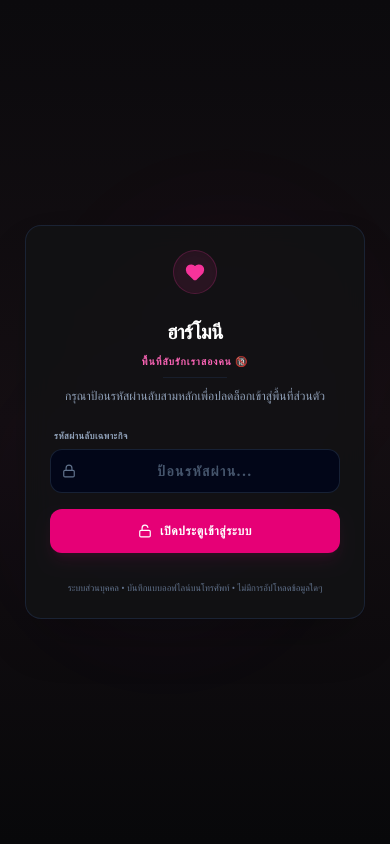
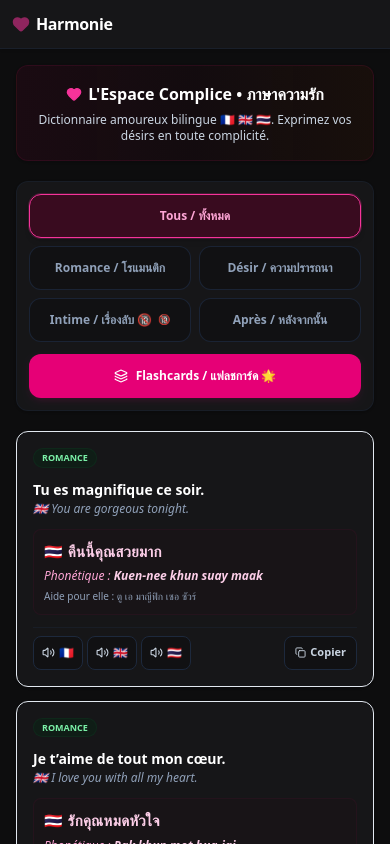
Before and after one commit to ericsotoca/Rose, a React (Vite) app: page / in a window 390 px wide. Shown: the top 844 px of the page. Built offline with nearby package versions, Linux system fonts and the light colour scheme.

Commit message:
feat: remove password gate and update category layout
Removed the application password authentication for easier access and updated the category navigation to a responsive grid layout for better mobile usability.

```diff
--- a/src/App.tsx
+++ b/src/App.tsx
@@ -8,21 +8,8 @@ import LoversSpace from './components/LoversSpace';
 import { Heart, Lock, Unlock, LogOut, Sparkles } from 'lucide-react';
 
 export default function App() {
-  // Password State
-  const [password, setPassword] = useState('');
-  const [isUnlocked, setIsUnlocked] = useState(false);
-  const [passwordError, setPasswordError] = useState(false);
-
   // Notification Banner
   const [notification, setNotification] = useState<string | null>(null);
-
-  // Check login on mount
-  useEffect(() => {
-    const unlocked = localStorage.getItem('app_unlocked') === 'true';
-    if (unlocked) {
-      setIsUnlocked(true);
-    }
-  }, []);
 
   const triggerNotify = (msg: string) => {
     setNotification(msg);
@@ -31,94 +18,10 @@ export default function App() {
     }, 3500);
   };
 
-  const handleUnlock = (e: React.FormEvent) => {
-    e.preventDefault();
-    if (password === '555') {
-      setIsUnlocked(true);
-      setPasswordError(false);
-      localStorage.setItem('app_unlocked', 'true');
-      triggerNotify("Bienvenue ! Application déverrouillée.");
-    } else {
-      setPasswordError(true);
-      setPassword('');
-      triggerNotify("รหัสผ่านไม่ถูกต้อง");
-    }
-  };
-
-  const handleLock = () => {
-    setIsUnlocked(false);
-    localStorage.removeItem('app_unlocked');
-    triggerNotify("Application verrouillée.");
-  };
-
   return (
     <div className="min-h-screen bg-[#0D0D0E] flex flex-col justify-between font-sans antialiased text-slate-200">
 
-      {/* 1. PASSWORD GATE (LOCKED ENTRANCE SCREEN) - 100% MOBILE FULLSCREEN NO OVERFLOW */}
-      {!isUnlocked ? (
-        <div className="fixed inset-0 z-50 flex flex-col justify-center items-center p-4 bg-gradient-to-b from-[#0B0A0D] via-[#150F13] to-[#08080A] text-white overflow-hidden h-[100dvh] w-full" id="lock-screen">
-          {/* Subtle slow pulsing design accents */}
-          <div className="absolute top-1/4 left-1/4 w-64 h-64 bg-pink-500/5 rounded-full blur-3xl pointer-events-none animate-pulse"></div>
-          <div className="absolute bottom-1/4 right-1/4 w-64 h-64 bg-purple-500/5 rounded-full blur-3xl pointer-events-none animate-pulse"></div>
-
-          <div className="w-full max-w-[340px] bg-[#121214]/90 border border-slate-800/80 backdrop-blur-md rounded-2xl p-6 shadow-2xl space-y-6 text-center animate-fade-in relative z-10">
-            <div className="inline-flex items-center justify-center w-11 h-11 rounded-full bg-pink-500/10 text-pink-500 border border-pink-500/20 shadow-inner">
-              <Heart className="fill-pink-500 text-pink-500" size={20} />
-            </div>
-
-            <div className="space-y-2">
-              <h1 className="text-xl sm:text-2xl font-black tracking-tight text-white font-sans">
-                ฮาร์โมนี
-              </h1>
-              <p className="text-[10px] text-pink-400 uppercase tracking-widest font-extrabold font-sans">
-                พื้นที่ลับรักเราสองคน 🔞
-              </p>
-              <div className="h-[1px] bg-slate-800/60 w-16 mx-auto my-2"></div>
-              <p className="text-xs text-slate-400 max-w-xs mx-auto leading-relaxed px-1">
-                กรุณาป้อนรหัสผ่านลับสามหลักเพื่อปลดล็อกเข้าสู่พื้นที่ส่วนตัว
-              </p>
-            </div>
-
-            <form onSubmit={handleUnlock} className="space-y-4">
-              <div className="space-y-1.5 text-left">
-                <label className="text-[9px] font-bold text-slate-400 uppercase tracking-wider block pl-1">รหัสผ่านลับเฉพาะกิจ</label>
-                <div className="relative">
-                  <Lock className="absolute left-3 top-1/2 -translate-y-1/2 text-slate-500" size={14} />
-                  <input
-                    type="password"
-                    inputMode="numeric"
-                    pattern="[0-9]*"
-                    placeholder="ป้อนรหัสผ่าน..."
-                    value={password}
-                    onChange={(e) => setPassword(e.target.value)}
-                    className="w-full pl-9 pr-4 min-h-[44px] bg-slate-950 border border-slate-800/80 rounded-xl text-sm text-white placeholder-slate-600 focus:border-pink-500 focus:ring-1 focus:ring-pink-500/30 outline-none text-center tracking-widest font-extrabold"
-                    id="input-password"
-                  />
-                </div>
-                {passwordError && (
-                  <p className="text-xs text-pink-400 font-semibold mt-1 text-center animate-pulse">
-                    ⚠️ รหัสผ่านไม่ถูกต้อง (คำใบ้: 555)
-                  </p>
-                )}
-              </div>
-
-              <button
-                type="submit"
-                className="w-full min-h-[44px] bg-pink-600 hover:bg-pink-700 active:bg-pink-800 text-white font-bold rounded-xl text-xs tracking-wider transition-all flex items-center justify-center gap-2 shadow-lg shadow-pink-600/10"
-                id="btn-unlock"
-              >
-                <Unlock size={14} /> เปิดประตูเข้าสู่ระบบ
-              </button>
-            </form>
-
-            <p className="text-[9px] text-slate-500 pt-1 font-sans font-medium">
-              ระบบส่วนบุคคล • บันทึกแบบออฟไลน์บนโทรศัพท์ • ไม่มีการอัปโหลดข้อมูลใดๆ
-            </p>
-          </div>
-        </div>
-      ) : (
-
-        /* 2. MAIN APPLICATION CONTENT (UNLOCKED) */
+      {/* MAIN APPLICATION CONTENT (UNLOCKED DIRECT ACCESS) */}
       <div className="flex-grow flex flex-col bg-[#0D0D0E]" id="app-workspace">
 
         {/* Notification Banner */}
@@ -144,18 +47,6 @@ export default function App() {
                 <span className="text-pink-400">Espace Complice 🔞</span>
               </div>
             </div>
-
-              {/* Header Right Actions */}
-              <div className="flex items-center gap-3">
-                <button
-                  onClick={handleLock}
-                  className="p-2 text-slate-400 hover:text-red-500 transition-colors bg-white/5 hover:bg-white/10 rounded-lg"
-                  title="Verrouiller l'application"
-                  id="btn-header-lock"
-                >
-                  <LogOut size={15} />
-                </button>
-              </div>
           </div>
         </header>
 
@@ -165,17 +56,14 @@ export default function App() {
         </div>
 
       </div>
-      )}
 
-      {/* Shared bottom footer - Only shown when unlocked */}
-      {isUnlocked && (
+      {/* Shared bottom footer */}
       <footer className="bg-[#161618] border-t border-slate-800/50 text-slate-500 text-center py-3 text-[9px] tracking-wider uppercase font-medium mt-auto" id="shared-footer">
         <div className="max-w-7xl mx-auto px-4 flex flex-col sm:flex-row items-center justify-between gap-1.5">
           <span>Harmonie © 2026 • Confidentialité absolue (localStorage)</span>
           <span>Développé pour l'Union Complice & le Multilinguisme</span>
         </div>
       </footer>
-      )}
     </div>
   );
 }
--- a/src/components/LoversSpace.tsx
+++ b/src/components/LoversSpace.tsx
@@ -201,8 +201,8 @@ export default function LoversSpace({ onNotify }: LoversSpaceProps) {
 
       {/* Control Navigation Bars - Highly ergonomic for mobile screens */}
       <div className="flex flex-col gap-3 bg-[#161618] p-3 rounded-xl border border-slate-800/40 shadow-sm">
-        {/* Categories horizontally scrollable bar with touch indicators */}
-        <div className="flex gap-1.5 overflow-x-auto w-full pb-1.5 scrollbar-none snap-x snap-mandatory">
+        {/* Categories grid layout - completely visible directly on mobile without scrolling */}
+        <div className="grid grid-cols-2 sm:grid-cols-5 gap-2 w-full">
           {categories.map(cat => (
             <button
               key={cat.id}
@@ -211,15 +211,15 @@ export default function LoversSpace({ onNotify }: LoversSpaceProps) {
                 setCardIndex(0);
                 setIsFlipped(false);
               }}
-              className={`px-3.5 py-2 rounded-full text-xs font-bold border transition-all whitespace-nowrap min-h-[38px] flex items-center justify-center gap-1.5 snap-start ${
+              className={`px-2.5 py-2.5 rounded-xl text-xs font-black border transition-all flex items-center justify-center gap-1.5 text-center min-h-[44px] ${
                 selectedCategory === cat.id
-                  ? 'border-pink-500 bg-pink-950/40 text-pink-300 shadow-inner'
+                  ? 'border-pink-500 bg-pink-950/60 text-pink-300 shadow-md ring-1 ring-pink-500/20'
                   : 'border-slate-800/80 bg-[#111113] text-slate-400 hover:bg-slate-850'
-              }`}
+              } ${cat.id === 'Tous' ? 'col-span-2 sm:col-span-1' : 'col-span-1'}`}
               id={`btn-cat-${cat.id}`}
             >
               <span>{cat.fr} / {cat.th}</span>
-              {cat.id === 'Intime' && <span className="text-[10px]">🔞</span>}
+              {cat.id === 'Intime' && <span className="text-[10px] shrink-0">🔞</span>}
             </button>
           ))}
         </div>
```
Lines whose indentation alone changed are shown as unchanged.
